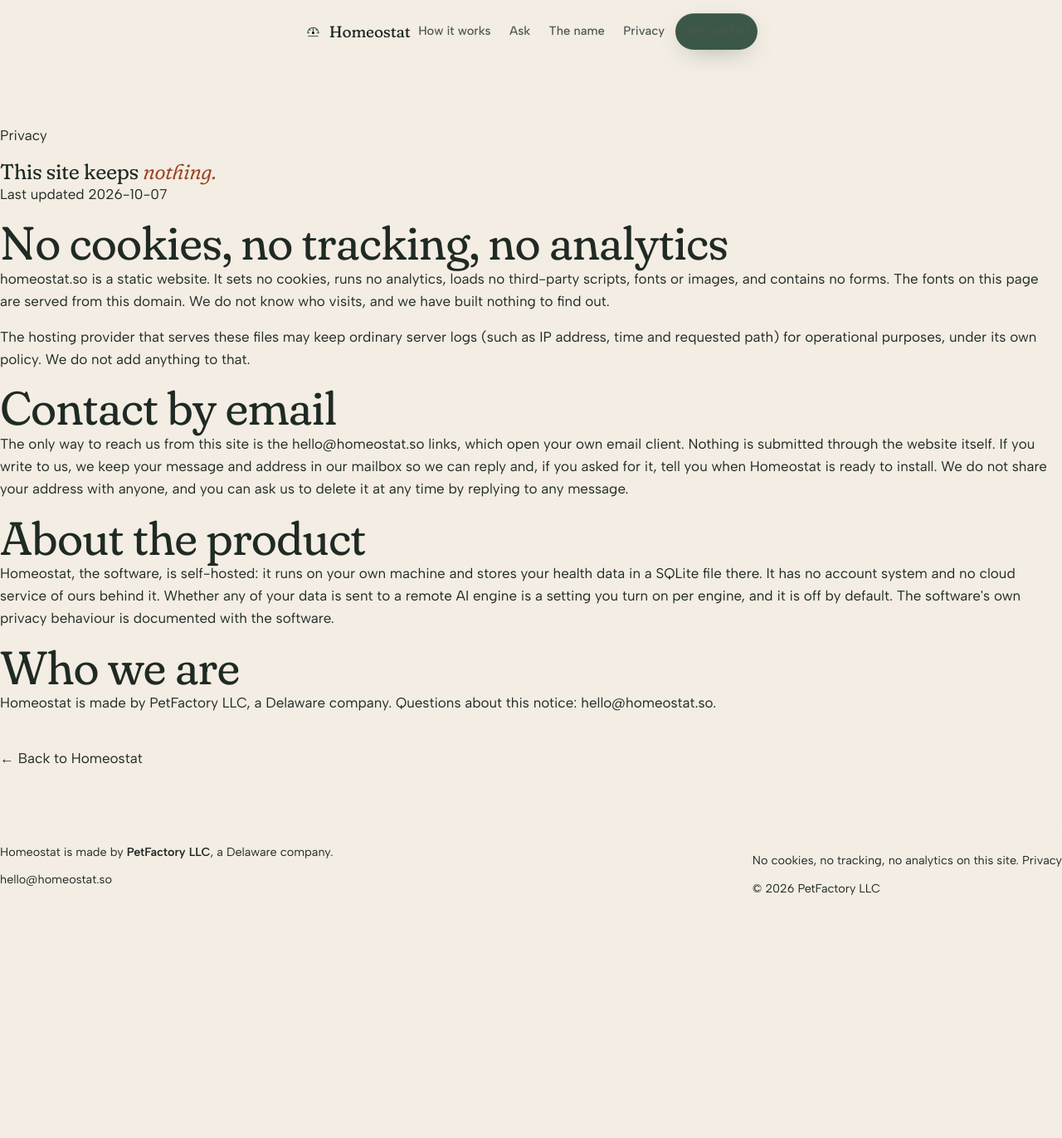
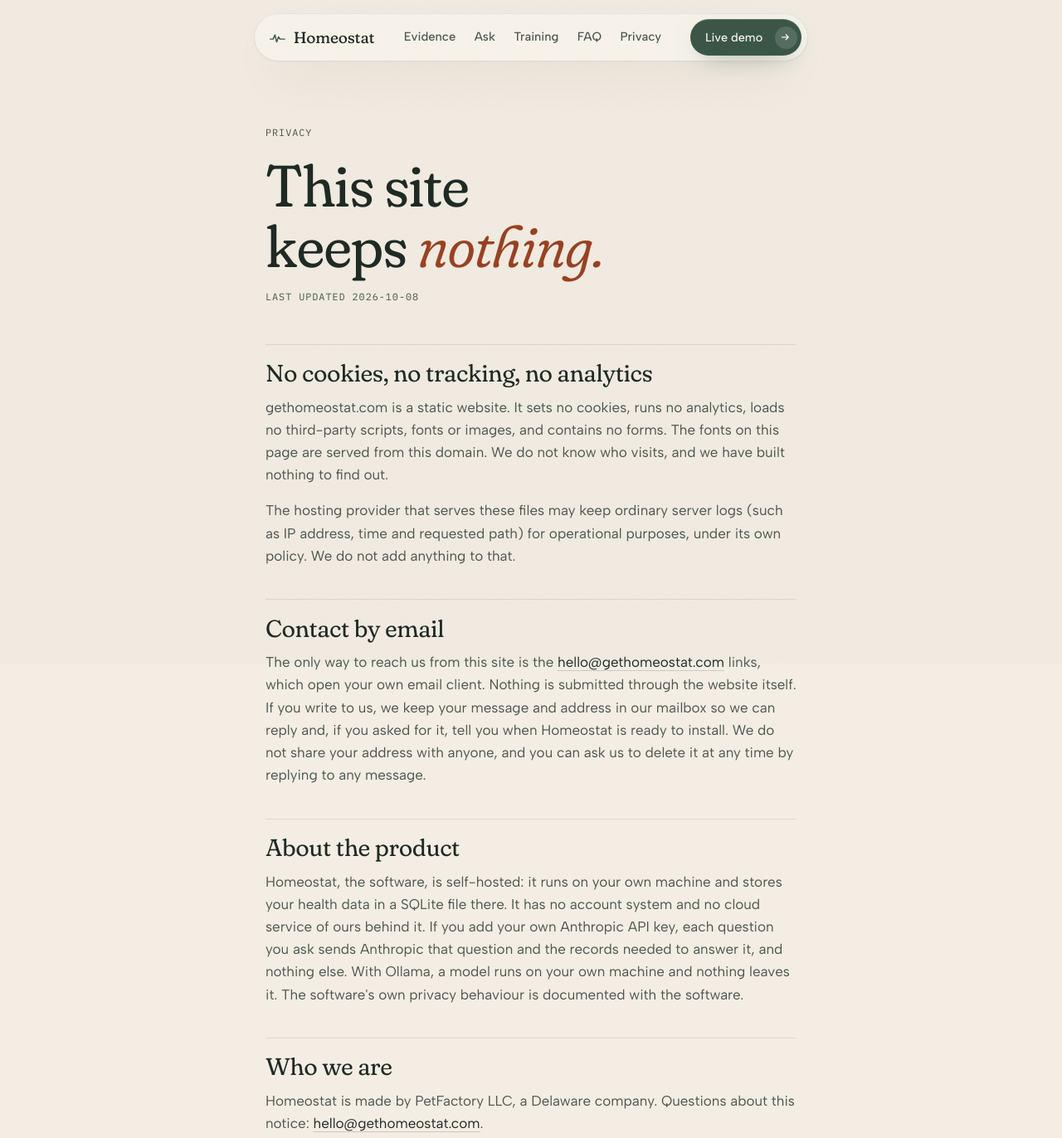
Before and after one commit to serhiitroinin/homeostat-site, a website: page src/privacy/index.html in a window 1280 px wide. Shown: the top 1372 px of the page at 83% size. Before the commit the page ends 1112 px from the top, so only its background shows below. Drawn offline with Linux system fonts and the light colour scheme.

Commit message:
feat(site): privacy page in the Shore style
Same pill header and dark footer as the landing page, with a prose layout. The sentence about remote engines now matches the landing page.

```diff
--- a/src/privacy/index.html
+++ b/src/privacy/index.html
@@ -3,58 +3,58 @@
 <head>
   <meta charset="utf-8">
   <meta name="viewport" content="width=device-width, initial-scale=1">
-  <title>Privacy — Homeostat</title>
+  <title>Privacy · Homeostat</title>
   <meta name="description" content="This website sets no cookies and runs no tracking or analytics. How to contact Homeostat by email.">
   <meta name="color-scheme" content="light dark">
-  <meta name="theme-color" media="(prefers-color-scheme: light)" content="#f4f0e6">
-  <meta name="theme-color" media="(prefers-color-scheme: dark)" content="#151614">
-  <link rel="canonical" href="https://homeostat.so/privacy/">
+  <meta name="theme-color" media="(prefers-color-scheme: light)" content="#f3ede3">
+  <meta name="theme-color" media="(prefers-color-scheme: dark)" content="#1c1f1c">
+  <link rel="canonical" href="https://gethomeostat.com/privacy/">
   <link rel="icon" href="/favicon.svg" type="image/svg+xml">
+  <link rel="preload" href="/fonts/fraunces.woff2" as="font" type="font/woff2" crossorigin>
+  <link rel="preload" href="/fonts/albert-sans.woff2" as="font" type="font/woff2" crossorigin>
   <link rel="stylesheet" href="/styles.css">
   <meta property="og:type" content="website">
   <meta property="og:site_name" content="Homeostat">
-  <meta property="og:title" content="Privacy — Homeostat">
+  <meta property="og:title" content="Privacy · Homeostat">
   <meta property="og:description" content="This website sets no cookies and runs no tracking or analytics.">
-  <meta property="og:url" content="https://homeostat.so/privacy/">
-  <meta property="og:image" content="https://homeostat.so/og.png">
+  <meta property="og:url" content="https://gethomeostat.com/privacy/">
+  <meta property="og:image" content="https://gethomeostat.com/og.png">
   <meta property="og:image:width" content="1200">
   <meta property="og:image:height" content="630">
   <meta name="twitter:card" content="summary_large_image">
 </head>
 <body>
   <a class="skip" href="#main">Skip to content</a>
+  <div class="grain" aria-hidden="true"></div>
 
   <header class="top">
+    <div class="pill">
       <a class="brand" href="/" aria-label="Homeostat home">
-      <svg class="mark" viewBox="0 0 64 64" aria-hidden="true" focusable="false">
-        <g fill="none" stroke="currentColor" stroke-width="3.5" stroke-linecap="round">
-          <path d="M12 36a20 20 0 0 1 40 0"/>
-          <path d="M12 36h5M47 36h5M17.9 21.9l3.5 3.5M46.1 21.9l-3.5 3.5"/>
-          <path d="M32 36V18"/>
-          <path d="M14 48h36" stroke-width="3"/>
-        </g>
-        <circle cx="32" cy="36" r="4.5" fill="var(--amber)"/>
+        <svg class="mark" viewBox="0 0 24 24" aria-hidden="true" focusable="false">
+          <path d="M2 14h4l2.5-6L11 18l2.5-7 2 3H22" fill="none" stroke="currentColor" stroke-width="1.7" stroke-linecap="round" stroke-linejoin="round"/>
         </svg>
         <span class="wordmark">Homeostat</span>
       </a>
       <nav class="nav" aria-label="Primary">
-      <a href="/#how">How it works</a>
+        <a href="/#evidence">Evidence</a>
         <a href="/#ask">Ask</a>
-      <a href="/#name">The name</a>
+        <a href="/#training">Training</a>
+        <a href="/#faq">FAQ</a>
         <a href="/privacy/" aria-current="page">Privacy</a>
-      <a class="btn btn-small" href="mailto:hello@homeostat.so?subject=Homeostat%20early%20access">Get notified</a>
       </nav>
+      <a class="btn btn-sm" href="https://demo.gethomeostat.com">Live demo<span class="btn-ic" aria-hidden="true"><svg viewBox="0 0 16 16"><path d="M3 8h9M8.5 4.5 12 8l-3.5 3.5" fill="none" stroke="currentColor" stroke-width="1.5" stroke-linecap="round" stroke-linejoin="round"/></svg></span></a>
+    </div>
   </header>
 
   <main id="main">
-    <section class="prose" aria-labelledby="privacy-title">
-      <p class="eyebrow">Privacy</p>
+    <section class="prose wrap" aria-labelledby="privacy-title">
+      <p class="eyebrow mono">Privacy</p>
       <h1 id="privacy-title">This site keeps <em>nothing.</em></h1>
-      <p class="updated">Last updated 2026-10-07</p>
+      <p class="updated mono">Last updated 2026-10-08</p>
 
       <h2>No cookies, no tracking, no analytics</h2>
       <p>
-        homeostat.so is a static website. It sets no cookies, runs no analytics, loads no third-party scripts,
+        gethomeostat.com is a static website. It sets no cookies, runs no analytics, loads no third-party scripts,
         fonts or images, and contains no forms. The fonts on this page are served from this domain.
         We do not know who visits, and we have built nothing to find out.
       </p>
@@ -65,7 +65,7 @@
 
       <h2>Contact by email</h2>
       <p>
-        The only way to reach us from this site is the <a href="mailto:hello@homeostat.so">hello@homeostat.so</a>
+        The only way to reach us from this site is the <a href="mailto:hello@gethomeostat.com">hello@gethomeostat.com</a>
         links, which open your own email client. Nothing is submitted through the website itself.
         If you write to us, we keep your message and address in our mailbox so we can reply and, if you asked for it,
         tell you when Homeostat is ready to install. We do not share your address with anyone, and you can ask us to
@@ -75,30 +75,33 @@
       <h2>About the product</h2>
       <p>
         Homeostat, the software, is self-hosted: it runs on your own machine and stores your health data in a
-        SQLite file there. It has no account system and no cloud service of ours behind it. Whether any of your
-        data is sent to a remote AI engine is a setting you turn on per engine, and it is off by default.
+        SQLite file there. It has no account system and no cloud service of ours behind it. If you add your own
+        Anthropic API key, each question you ask sends Anthropic that question and the records needed to answer it,
+        and nothing else. With Ollama, a model runs on your own machine and nothing leaves it.
         The software's own privacy behaviour is documented with the software.
       </p>
 
       <h2>Who we are</h2>
       <p>
         Homeostat is made by PetFactory LLC, a Delaware company.
-        Questions about this notice: <a href="mailto:hello@homeostat.so">hello@homeostat.so</a>.
+        Questions about this notice: <a href="mailto:hello@gethomeostat.com">hello@gethomeostat.com</a>.
       </p>
 
-      <p style="margin-top: 2.5rem"><a class="link-arrow" href="/">← Back to Homeostat</a></p>
+      <p class="back"><a href="/">← Back to Homeostat</a></p>
     </section>
   </main>
 
-  <footer class="foot">
-    <div class="foot-row">
+  <div class="dark page-foot">
+    <footer class="foot wrap">
+      <div>
         <p>Homeostat is made by <strong>PetFactory LLC</strong>, a Delaware company.</p>
-      <p><a href="mailto:hello@homeostat.so">hello@homeostat.so</a></p>
+        <p><a href="mailto:hello@gethomeostat.com">hello@gethomeostat.com</a></p>
       </div>
-    <div class="foot-row">
-      <p class="muted">No cookies, no tracking, no analytics on this site. <a href="/privacy/">Privacy</a></p>
-      <p class="muted">© 2026 PetFactory LLC</p>
+      <div class="dim">
+        <p>No cookies, no tracking, no analytics on this site.</p>
+        <p><a href="/privacy/">Privacy</a> · <a href="/releases.xml">Releases feed</a> · © 2026 PetFactory LLC</p>
       </div>
     </footer>
+  </div>
 </body>
 </html>
--- a/src/styles.css
+++ b/src/styles.css
@@ -670,3 +670,17 @@ section { padding-block: clamp(4rem, 7vw, 6rem) 0; }
 @media (prefers-reduced-motion: reduce) {
   html { scroll-behavior: auto; }
 }
+
+/* ---------- prose pages (/privacy/) ---------- */
+.prose { max-width: 40rem; padding-block: clamp(3rem, 6vw, 5rem) clamp(4rem, 7vw, 6rem); }
+.prose h1 { font-size: clamp(2.6rem, 6vw, 4.4rem); margin-bottom: 1rem; }
+.prose h1 em { font-style: italic; font-weight: 340; color: var(--clay-text); }
+.prose .updated { margin: 0 0 clamp(2rem, 4vw, 3rem); }
+.prose h2 { font-size: clamp(1.45rem, 2.4vw, 1.8rem); margin: 2.4rem 0 .8rem; padding-top: 1.2rem; border-top: 1px solid var(--line); }
+.prose p { color: var(--ink-2); }
+.prose p a { color: var(--ink); text-decoration: underline; text-decoration-color: var(--line-2); text-underline-offset: .25em; transition: text-decoration-color .4s var(--ease); }
+.prose p a:hover { text-decoration-color: var(--ink); }
+.prose .back { margin-top: 2.5rem; }
+.prose .back a { display: inline-flex; align-items: center; min-height: 44px; text-decoration: none; font-weight: 500; }
+.page-foot { padding-bottom: 0; }
+.page-foot .foot { margin-top: 0; }
```
Lines whose indentation alone changed are shown as unchanged.
